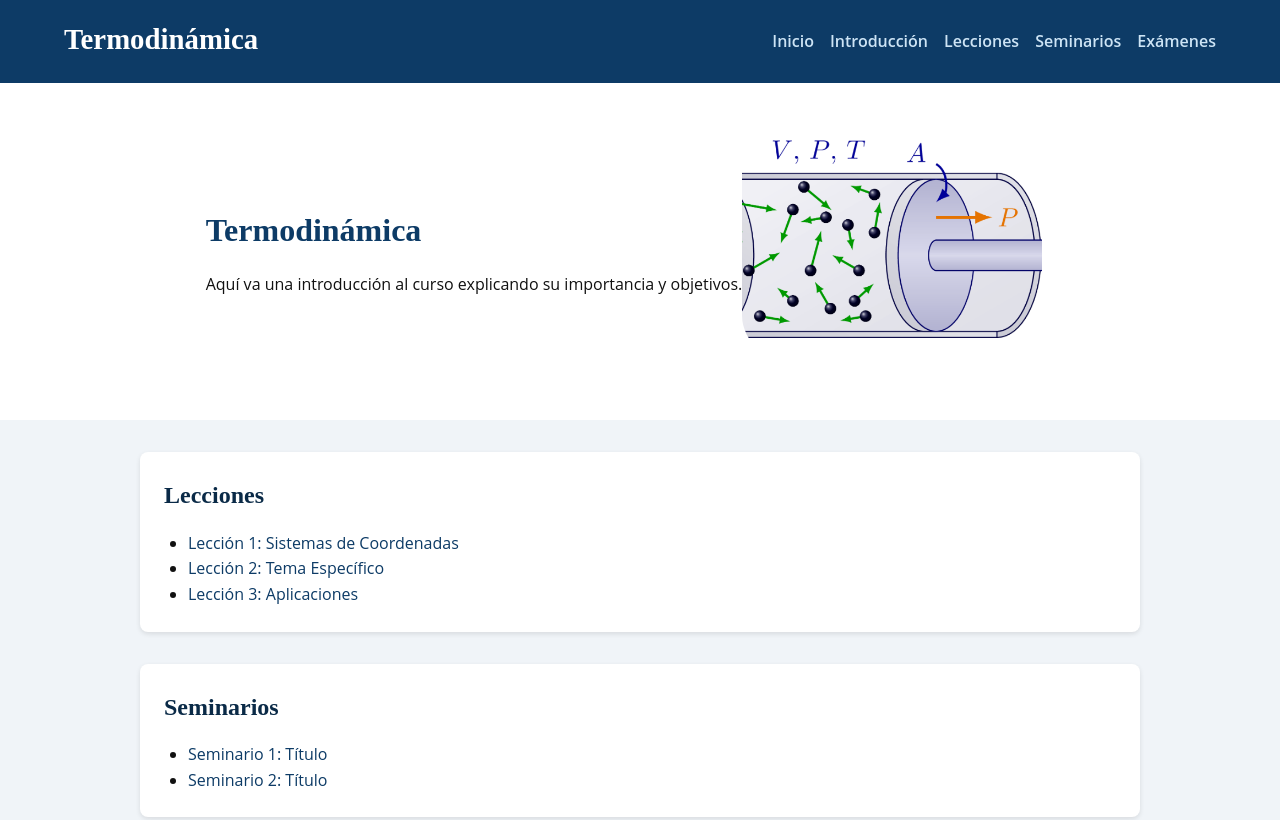
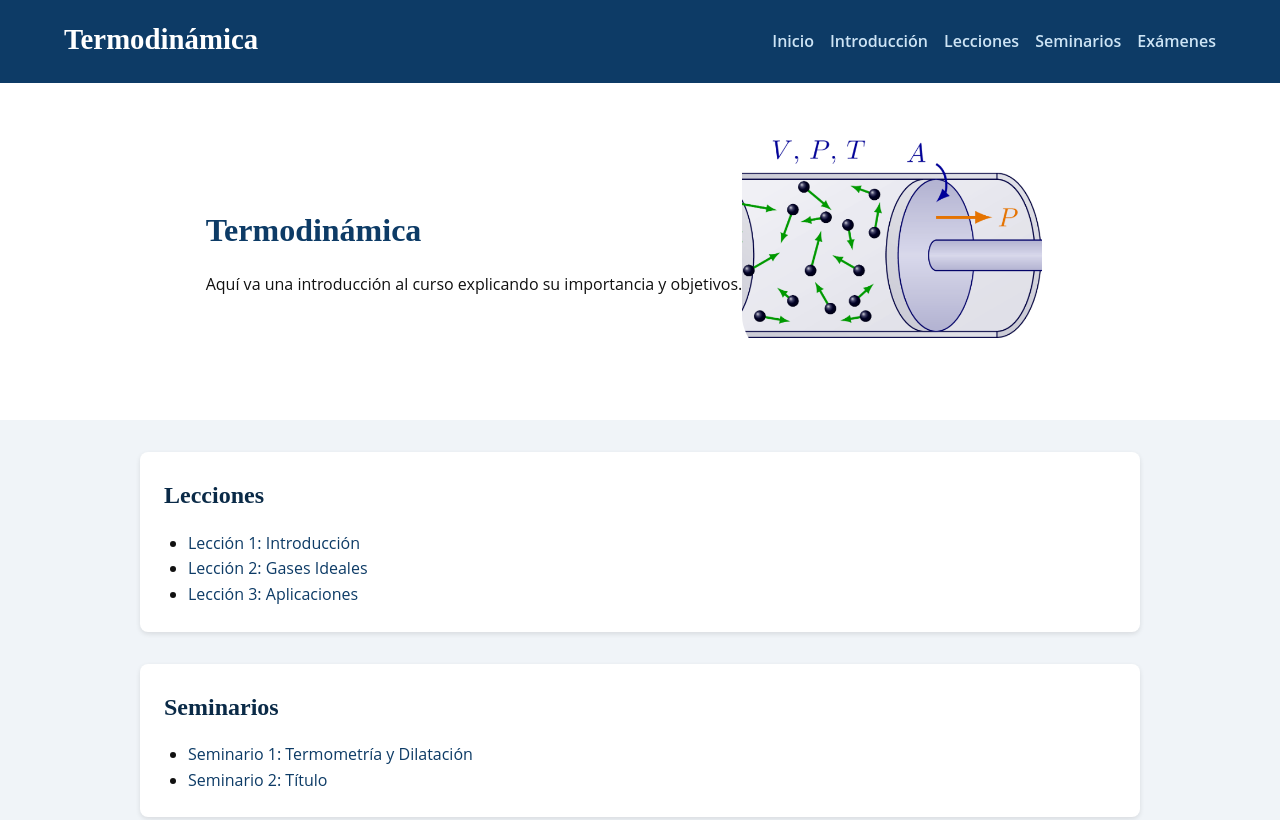
Before and after one commit to MiguelCajahuanca/Lectures, a plain HTML site: page cursos/Termodinamica.html in a window 1280 px wide. Shown: the top 820 px of the page. Drawn offline with Linux system fonts and the light colour scheme.

Commit message:
Update Termodinamica.html

```diff
--- a/cursos/Termodinamica.html
+++ b/cursos/Termodinamica.html
@@ -46,8 +46,8 @@
       <h2>Lecciones</h2>
     </div>
     <ul class="content-list">
-      <li><a href="classical_mechanics_seminar_1.pdf" target="_blank" rel="noopener noreferrer">Lección 1: Sistemas de Coordenadas</a></li>
-      <li><a href="#">Lección 2: Tema Específico</a></li>
+      <li><a href="classical_mechanics_seminar_1.pdf" target="_blank" rel="noopener noreferrer">Lección 1: Introducción</a></li>
+      <li><a href="#">Lección 2: Gases Ideales</a></li>
       <li><a href="#">Lección 3: Aplicaciones</a></li>
     </ul>
   </section>
@@ -59,7 +59,7 @@
         <h2>Seminarios</h2>
       </div>
       <ul class="content-list">
-        <li><a href="#">Seminario 1: Título</a></li>
+        <li><a href="#">Seminario 1: Termometría y Dilatación</a></li>
         <li><a href="#">Seminario 2: Título</a></li>
       </ul>
     </section>
```
